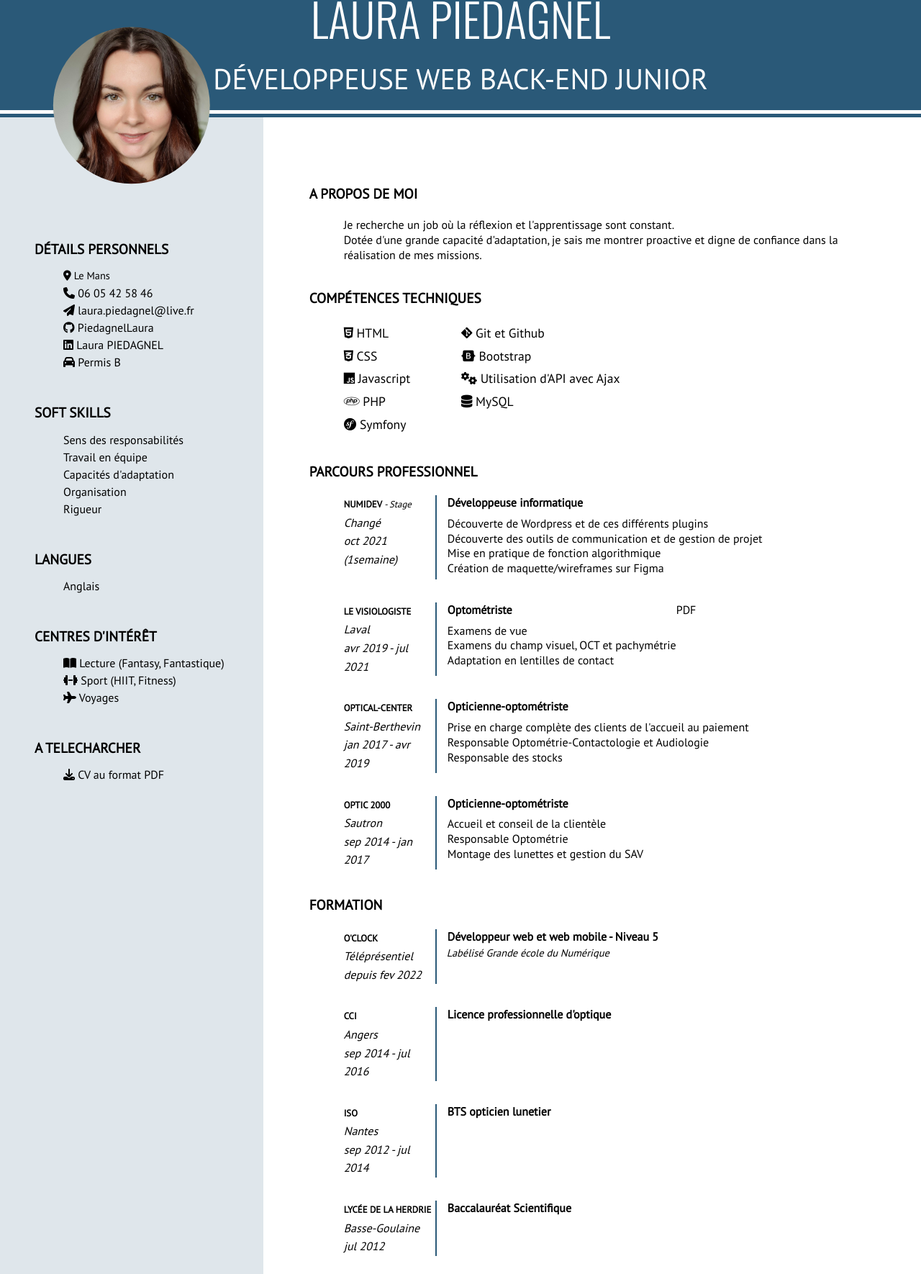
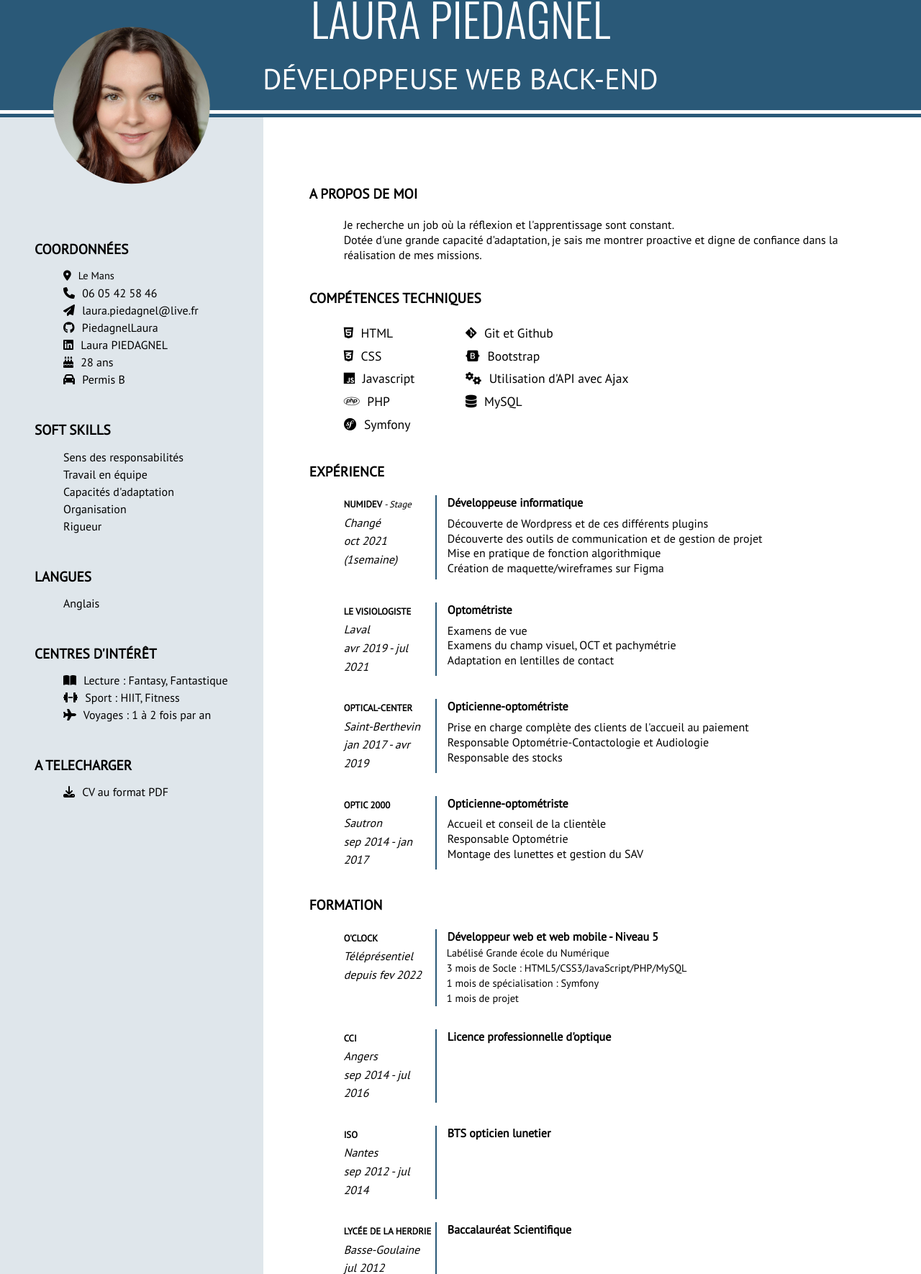
Before and after one commit to PiedagnelLaura/PiedagnelLaura.github.io, a plain HTML site: page index.html in a window 1280 px wide. Shown: the part 39-1809 px from the top of the page at 72% size. Drawn offline with nearby package versions, Linux system fonts and the light colour scheme.

Commit message:
ajout description ecole

```diff
--- a/css/style.css
+++ b/css/style.css
@@ -38,6 +38,9 @@ h2 {
     font-size: 1.5em;
 }
 
+i {
+    margin-right: 6px;
+}
 .pdf a:hover {
     transition-duration: 0.5s;
     background-color: rgba(42, 89, 120, 0);;
@@ -165,7 +168,6 @@ h5 {  /*nom des entreprise/école de formation*/
     margin-left: 14px;
     margin-top : -10px;
     font-size: 0.9em;
-    font-style: italic;
 }
 a:hover {
     transition-duration: 0.5s;
--- a/index.html
+++ b/index.html
@@ -19,7 +19,7 @@
     <header>
 
         <h1>Laura PIEDAGNEL</h1>
-        <h2>Développeuse Web Back-End Junior</h2>
+        <h2>Développeuse Web Back-End</h2>
 
     </header>
 
@@ -28,7 +28,7 @@
             <img class="photo disparait" src="images/photocv.jpg" alt="">
             <div class="position">
             <div class="cadre">
-                <h3>détails personnels</h3>
+                <h3>Coordonnées</h3>
                 <div class="contenu">
 
                     <address><i class="fa-solid fa-location-dot"></i> Le Mans </address>
@@ -36,6 +36,7 @@
                     <a href="mailto:laura.piedagnel@live.fr"><i class="fa-solid fa-paper-plane"></i> laura.piedagnel@live.fr</a>
                     <a href="https://github.com/PiedagnelLaura"><i class="fa-brands fa-github"></i> PiedagnelLaura</a>
                     <a href="https://www.linkedin.com/in/laura-piedagnel-01271621b"><i class="fa-brands fa-linkedin"></i> Laura PIEDAGNEL</a>
+                    <span><i class="fa-solid fa-cake-candles"></i> 28 ans</span>
                     <span><i class="fa-solid fa-car"></i> Permis B</span>
                 </div>
             </div>
@@ -60,14 +61,14 @@
             <div class="cadre disparait">
                 <h3>CENTRES D'INTÉRÊT</h3>
                 <ul class="contenu">
-                    <li><i class="fa-solid fa-book-open"></i> Lecture &#40;Fantasy, Fantastique&#41;</li>
-                    <li><i class="fa-solid fa-dumbbell"></i>  Sport &#40;HIIT, Fitness&#41;</li>
-                    <li><i class="fa-solid fa-plane"></i> Voyages</li>
+                    <li><i class="fa-solid fa-book-open"></i> Lecture &#58; Fantasy, Fantastique</li>
+                    <li><i class="fa-solid fa-dumbbell"></i>  Sport &#58; HIIT, Fitness</li>
+                    <li><i class="fa-solid fa-plane"></i> Voyages &#58; 1 à 2 fois par an</li>
                 </ul>
             </div>
 
             <div class="cadre disparait">
-                <h3>A TELECHARCHER</h3>
+                <h3>A TELECHARGER</h3>
                 <ul class="contenu">
                     <li><a href="images/cv_laura-piedagnel.pdf" download>
                             <i class="fa-solid fa-download"></i>
@@ -111,7 +112,7 @@
             </article>
 
             <article>
-                <h3>PARCOURS PROFESSIONNEL</h3>
+                <h3>Expérience</h3>
                 <div class="parcours resume">
                     <div class="frise">
                         <h5>Numidev <span class="stage"> - Stage</span></h5>
@@ -142,7 +143,7 @@
                             <li>Examens du champ visuel, OCT et pachymétrie </li>
                             <li>Adaptation en lentilles de contact </li>
                         </ul>
-                    </div>PDF
+                    </div>
                 </div>
 
                 <div class="parcours resume">
@@ -190,7 +191,12 @@
                     </div>
                     <div>
                         <h4 class="description">Développeur web et web mobile - Niveau 5</h4>
-                        <p class="ecole">Labélisé Grande école du Numérique</p>
+                        <div class="ecole">
+                            <p>Labélisé Grande école du Numérique</p>
+                            <p>3 mois de Socle : HTML5/CSS3/JavaScript/PHP/MySQL</p>
+                            <p> 1 mois de spécialisation : Symfony</p>
+                            <p> 1 mois de projet</p>
+                        </div>
                     </div>
                 </div>
                 <div class="parcours resume">
```
Also changed, not shown: 1 other file.
